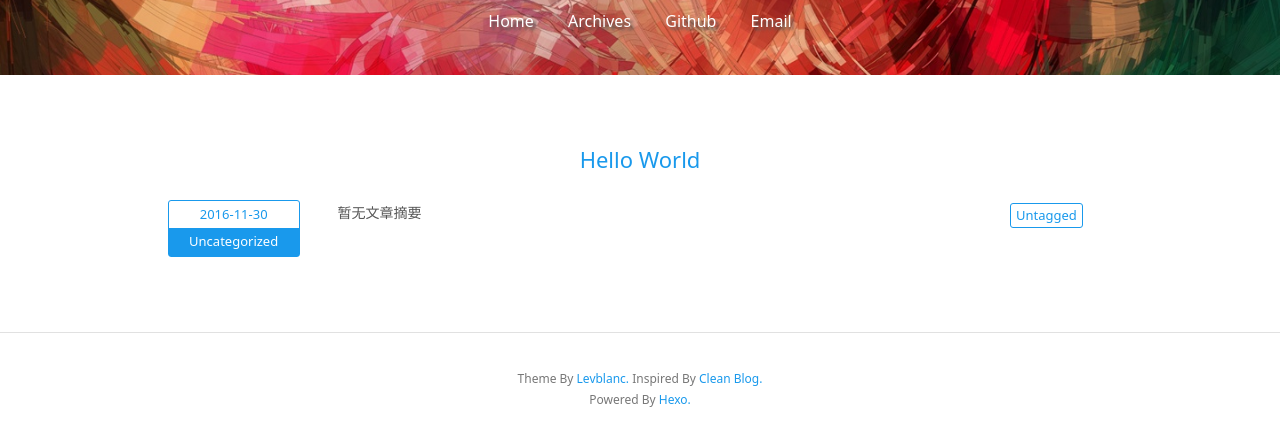
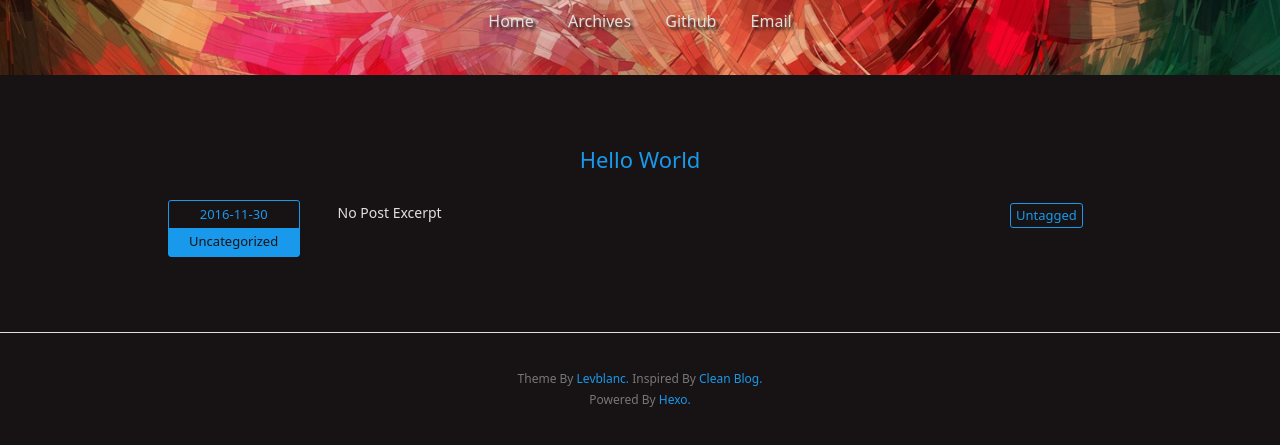
Before and after one commit to difey/difey.github.io, a plain HTML site: page index.html in a window 1280 px wide. Shown: the part 237-682 px from the top of the page. Drawn offline with Linux system fonts and the light colour scheme.

Commit message:
Site updated: 2016-11-30 21:12:51

```diff
--- a/index.html
+++ b/index.html
@@ -27,7 +27,7 @@
   <link rel="stylesheet" href="/css/bootstrap.min.css">
   <!-- Custom CSS -->
 
-  <link rel="stylesheet" href="/css/style.light.css">
+  <link rel="stylesheet" href="/css/style.dark.css">
 
   <!-- Google Analytics -->
 
@@ -109,7 +109,7 @@
       </div>
     </div>
     <!-- Post Excerpt -->
-    <div class="excerpt typo">暂无文章摘要</div>
+    <div class="excerpt typo">No Post Excerpt</div>
     <!-- Post Tags -->
     <div class="tags">
 
```
Also changed, not shown: 2016/11/30/hello-world/index.html (+2 -2 lines), archives/2016/11/index.html (+1 -1 lines), archives/2016/index.html (+1 -1 lines), archives/index.html (+1 -1 lines).
